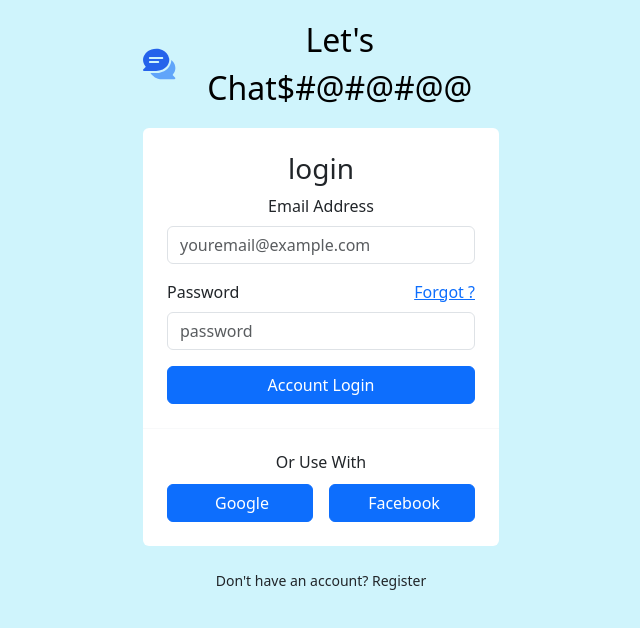
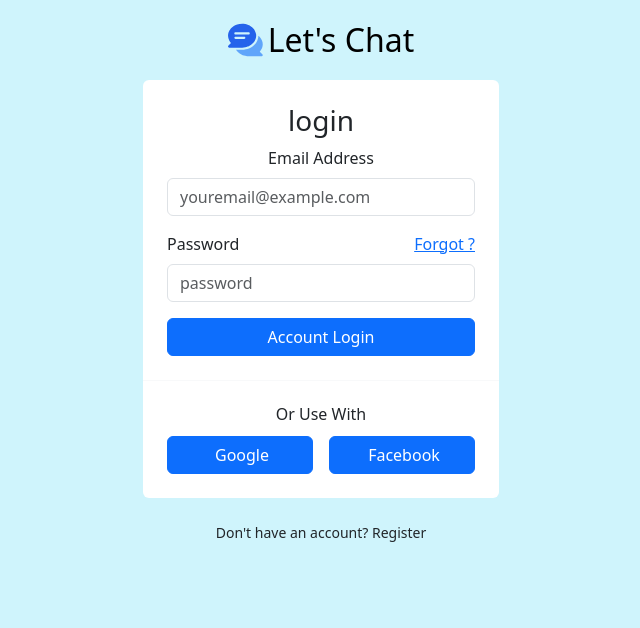
Before and after one commit to Bhaskar70/dummy, a React (Create React App) app: page / in a window 1280 px wide. Shown: the top 628 px of the page, without its empty margins (319-959 px from the left). Built offline with nearby package versions, Linux system fonts and the light colour scheme.

Commit message:
Revert "code change"

```diff
--- a/src/pages/login.jsx
+++ b/src/pages/login.jsx
@@ -10,7 +10,7 @@ export const Login = () => {
                                     <path d="M37.2654 14.793C37.2654 14.793 45.0771 20.3653 41.9525 29.5311C41.9525 29.5311 41.3796 31.1976 39.0361 34.4264L42.4732 37.9677C42.4732 37.9677 43.3065 39.478 41.5879 39.9987H24.9229C24.9229 39.9987 19.611 40.155 14.8198 36.9782C14.8198 36.9782 12.1638 35.2076 9.76825 31.9787L18.6215 32.0308C18.6215 32.0308 24.298 31.9787 29.7662 28.3333C35.2344 24.6878 37.4217 18.6988 37.2654 14.793Z" fill="#60A5FA"></path>
                                     <path d="M34.5053 12.814C32.2659 1.04441 19.3506 0.0549276 19.3506 0.0549276C8.31004 -0.674164 3.31055 6.09597 3.31055 6.09597C-4.24076 15.2617 3.6751 23.6983 3.6751 23.6983C3.6751 23.6983 2.99808 24.6357 0.862884 26.5105C-1.27231 28.3854 1.22743 29.3748 1.22743 29.3748H17.3404C23.4543 28.7499 25.9124 27.3959 25.9124 27.3959C36.328 22.0318 34.5053 12.814 34.5053 12.814ZM19.9963 18.7301H9.16412C8.41419 18.7301 7.81009 18.126 7.81009 17.3761C7.81009 16.6261 8.41419 16.022 9.16412 16.022H19.9963C20.7463 16.022 21.3504 16.6261 21.3504 17.3761C21.3504 18.126 20.7358 18.7301 19.9963 18.7301ZM25.3708 13.314H9.12245C8.37253 13.314 7.76843 12.7099 7.76843 11.96C7.76843 11.21 8.37253 10.6059 9.12245 10.6059H25.3708C26.1207 10.6059 26.7248 11.21 26.7248 11.96C26.7248 12.7099 26.1103 13.314 25.3708 13.314Z" fill="#2563EB"></path>
                                 </svg>
-                                <span class="text-black">Let's Chat$#@#@#@@</span>
+                                <span class="text-black">Let's Chat</span>
                             </a>
                         </div>
                         <div class="card border-0">
```
